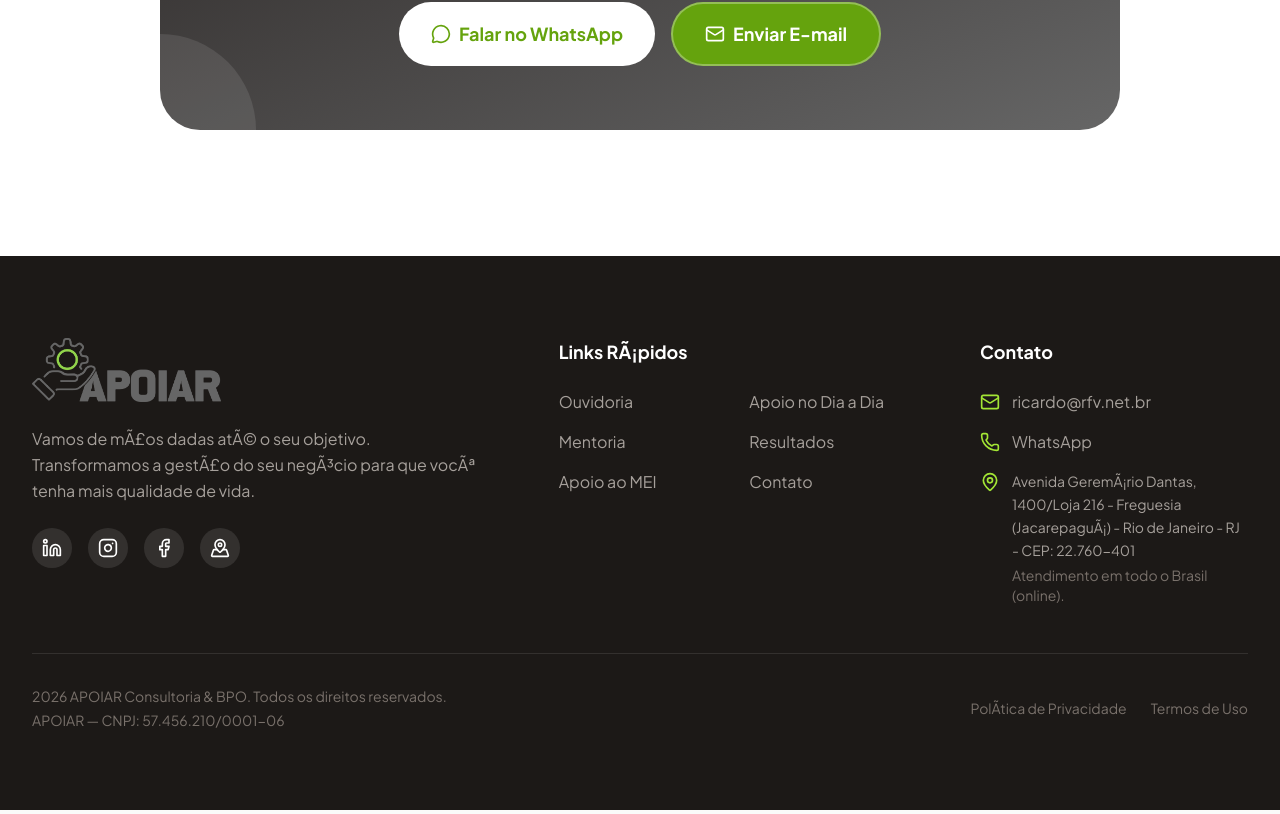
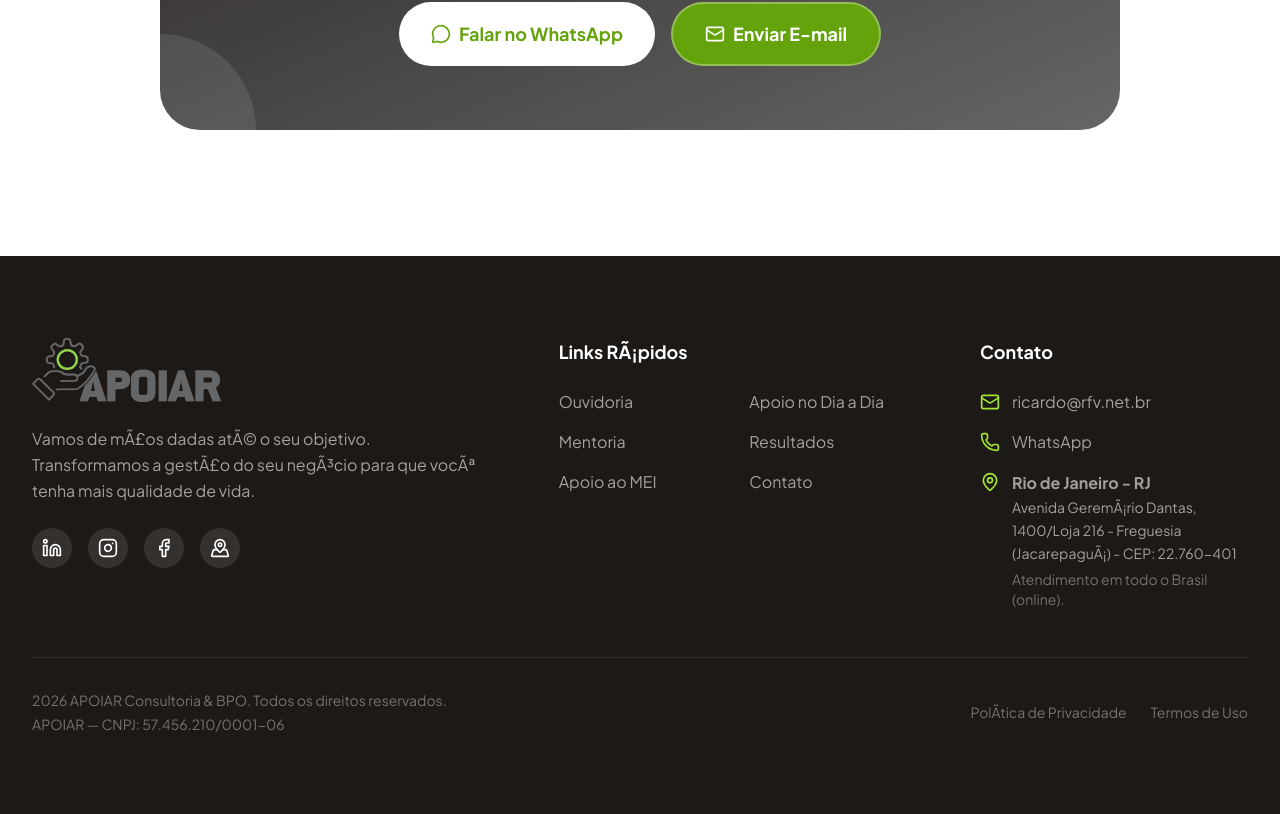
Before and after one commit to apoiar/website, a Next.js app: page / in a window 1280 px wide. Shown: the part 8107-8921 px from the top of the page. Built offline with nearby package versions, Linux system fonts and the light colour scheme; no server answers.

Commit message:
update footer.tsx

```diff
--- a/src/components/layout/footer.tsx
+++ b/src/components/layout/footer.tsx
@@ -25,6 +25,10 @@
 export function Footer({ content }: FooterProps) {
   const { brand, contact, footerLegalLinks, footerQuickLinks, socialLinks, ui } = content;
   const googleBusinessLink = socialLinks.find((link) => link.id === "google-business")?.href ?? "#";
+  const cityStateLabel = "Rio de Janeiro - RJ";
+  const addressLabel = ui.footerLocationLabel.includes(" - Rio de Janeiro - RJ - ")
+    ? ui.footerLocationLabel.replace(" - Rio de Janeiro - RJ - ", " - ")
+    : ui.footerLocationLabel;
 
   const formatLink = (href: string) => {
     if (href.startsWith("http") || href.startsWith("mailto")) return href;
@@ -121,14 +125,24 @@
               <li className="flex flex-col gap-1">
                 <div className="flex items-start gap-3">
                   <MapPin className="w-5 h-5 text-lime-400 mt-0.5 flex-shrink-0" />
+                  <div className="max-w-xs">
                     <a
                       href={googleBusinessLink}
                       target="_blank"
                       rel="noopener noreferrer"
-                    className="max-w-xs text-sm leading-relaxed text-stone-400 hover:text-white transition-colors"
+                      className="block text-base font-bold leading-relaxed text-stone-400 hover:text-white transition-colors"
                     >
-                    {ui.footerLocationLabel}
+                      {cityStateLabel}
                     </a>
+                    <a
+                      href={googleBusinessLink}
+                      target="_blank"
+                      rel="noopener noreferrer"
+                      className="block text-sm leading-relaxed text-stone-400 hover:text-white transition-colors"
+                    >
+                      {addressLabel}
+                    </a>
+                  </div>
                 </div>
                 {ui.footerCoverageLabel ? (
                   <span className="text-stone-500 text-sm ml-8">
```
Lines whose indentation alone changed are shown as unchanged.
